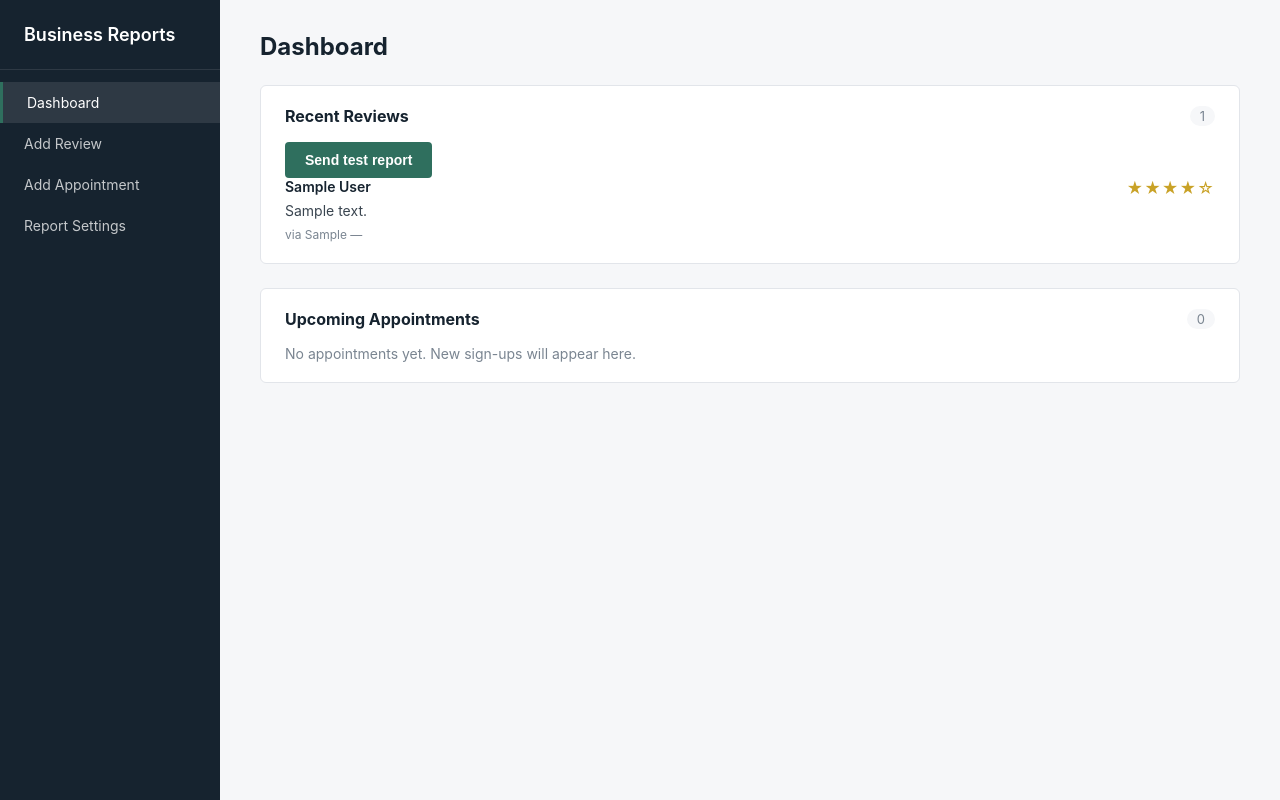
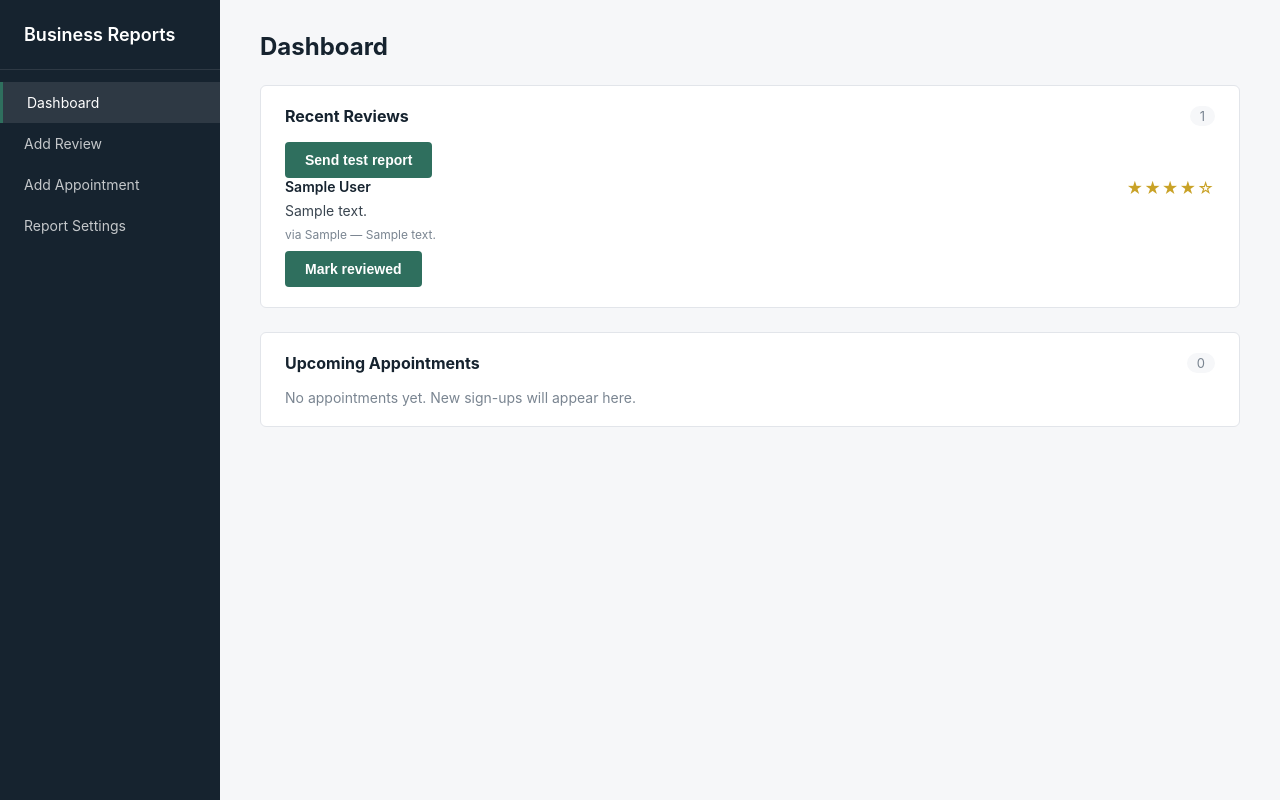
Before and after one commit to Carter-Black/leadsandreviewsystem, a Flask app: page / in a window 1280 px wide. Run offline with Flask 3, Linux system fonts and the light colour scheme; tables that the repository leaves empty hold one stand-in row (values such as "Sample post").

Commit message:
Add mark-as-reviewed button to dashboard

```diff
--- a/app.py
+++ b/app.py
@@ -31,6 +31,13 @@ def add_review():
     return render_template("add_review.html")
 
 
+# marks a review as handled so it drops off the dashboard's "new" list
+@app.route("/reviews/<int:review_id>/reviewed", methods=["POST"])
+def mark_reviewed(review_id):
+    db.mark_review_reviewed(review_id)
+    return redirect(url_for("dashboard"))
+
+
 @app.route("/add-appointment", methods=["GET", "POST"], endpoint="add_appointment")
 def add_appointment():
     if request.method == "POST":
--- a/static/style.css
+++ b/static/style.css
@@ -172,6 +172,10 @@ body {
   color: var(--muted);
 }
 
+.review-action {
+  margin-top: 8px;
+}
+
 /* ---------- Appointments ---------- */
 .appointment-table {
   width: 100%;
--- a/templates/dashboard.html
+++ b/templates/dashboard.html
@@ -28,7 +28,11 @@
               <span class="review-rating">{{ '★' * review.rating }}{{ '☆' * (5 - review.rating) }}</span>
             </div>
             <p class="review-text">{{ review.text }}</p>
-            <span class="review-source">via {{ review.source }} — {{ review.date }}</span>
+            <span class="review-source">via {{ review.source }} — {{ review.review_date }}</span>
+            <!-- POST so a link preview or crawler can't mark reviews by accident -->
+            <form class="review-action" method="POST" action="{{ url_for('mark_reviewed', review_id=review.id) }}">
+              <button type="submit" class="submit-btn">Mark reviewed</button>
+            </form>
           </li>
         {% endfor %}
       </ul>
```
